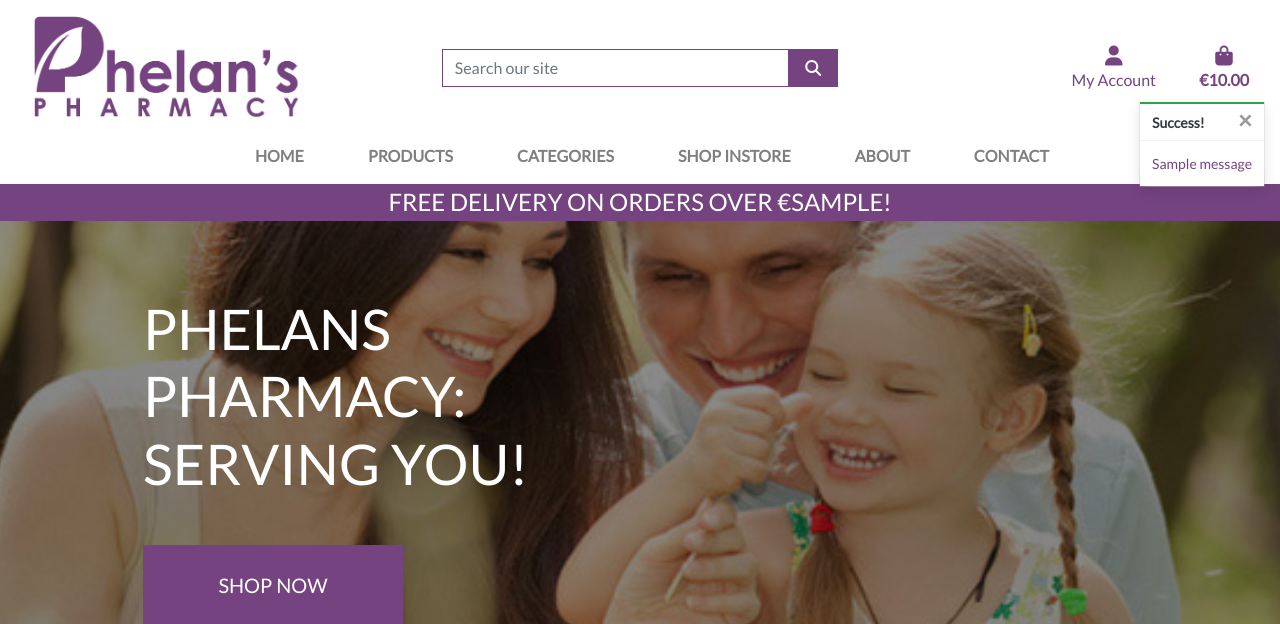
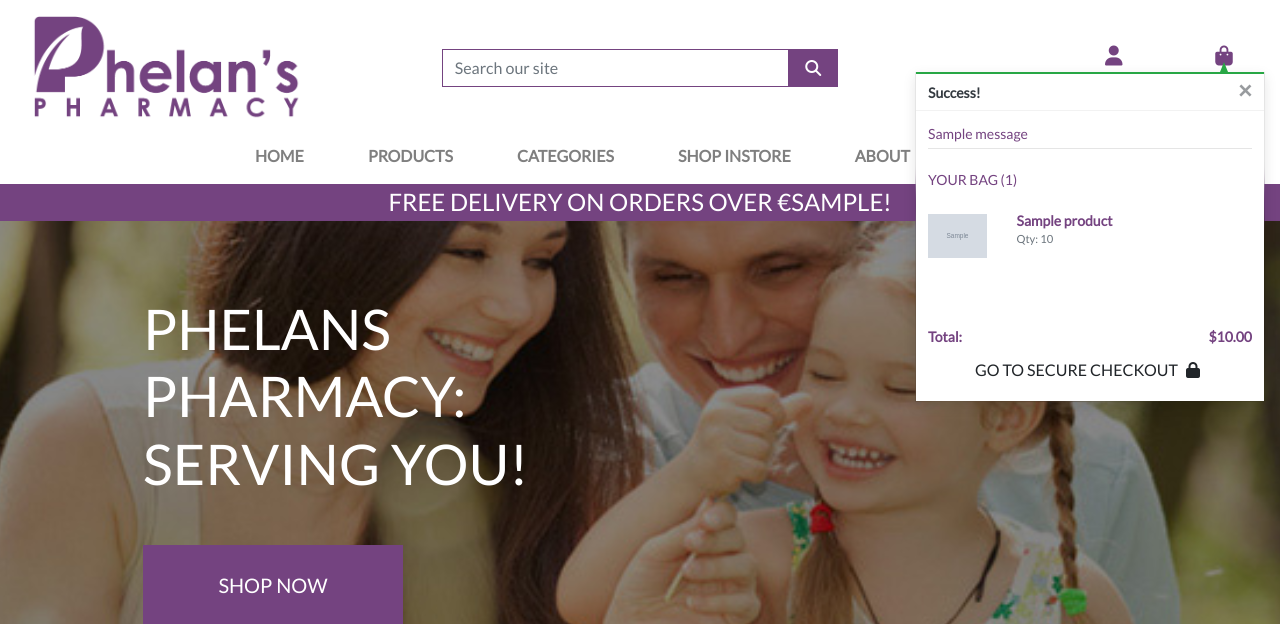
Before and after one commit to DMASCoreDeclan/PP5-Pharmacy, a Django app: template home/templates/home/index.html in a window 1280 px wide. Shown: the top 624 px of the page. Run offline with Django 3.2, Linux system fonts and the light colour scheme; the template is opened without the code that fills it: most values are stand-ins (such as "Sample title", 1, 10 or a date in 2020); grey boxes marked "Sample" are stand-in pictures; one stand-in notice (Sample message) is shown; some libraries are stand-ins or nearby versions.

Commit message:
Added toasts, notifications, css, shopping cart preview and additional messages

```diff
--- a/products/templates/products/products.html
+++ b/products/templates/products/products.html
@@ -62,7 +62,7 @@
                                 </a>
                             {% else %}
                                 <a href="{% url 'product_detail' product.id %}" target="_blank">
-                                    <img src="{{ MEDIA_URL}}noimage.png" alt="{{ product.name }}" class="card-img-top img-fluid">
+                                    <img src="{{ MEDIA_URL }}noimage.png" alt="{{ product.name }}" class="card-img-top img-fluid">
                                 </a>
                             {% endif %}
                             <div class="card-body pb-0">
--- a/static/css/base.css
+++ b/static/css/base.css
@@ -176,17 +176,72 @@ a.category-badge > span.badge:hover {
 
 .message-container {
     position: fixed;
-    top: 102px;
+    /* top: 102px; */
+    top: 72px;
     right: 15px;
     z-index: 999999999999999;
 }
 
 .custom-toast {
     overflow: visible;
+    /* Error Message not appearing on "Empty Search"
+    appears when opacity is 1, but then can't be closed*/
+    /* opacity: 1; */
 }
 
 .toast-capper {
     height: 2px;
+}
+
+/* from CSS-tricks.com: https://css-tricks.com/snippets/css/css-triangle/ */
+.arrow-up {
+    width: 0;
+    height: 0;
+    border-left: 4px solid transparent;
+    border-right: 4px solid transparent;
+    border-bottom: 10px solid black;
+    position: absolute;
+    top: -10px;
+    right: 36px;
+}
+
+/* Convenience classes - colors copied from Bootstrap */
+.arrow-primary {
+    border-bottom-color: #007bff !important;
+}
+
+.arrow-secondary {
+    border-bottom-color: #6c757d !important;
+}
+
+.arrow-success {
+    border-bottom-color: #28a745 !important;
+}
+
+.arrow-danger {
+    border-bottom-color: #dc3545 !important;
+}
+
+.arrow-warning {
+    border-bottom-color: #ffc107 !important;
+}
+
+.arrow-info {
+    border-bottom-color: #17a2b8 !important;
+}
+
+.arrow-light {
+    border-bottom-color: #f8f9fa !important;
+}
+
+.arrow-dark {
+    border-bottom-color: #343a40 !important;
+}
+
+.bag-notification-wrapper {
+    height: 100px;
+    overflow-x: hidden;
+    overflow-y: auto;
 }
 
 
--- a/templates/includes/toasts/toast_error.html
+++ b/templates/includes/toasts/toast_error.html
@@ -1,6 +1,6 @@
 <div class="toast custom-toast rounded-0 border-top-0" data-autohide="false">
-    <div class="arrow-up arrow-success"></div>
-    <div class="w-100 toast-capper bg-success"></div>
+    <div class="arrow-up arrow-danger"></div>
+    <div class="w-100 toast-capper bg-danger"></div>
     <div class="toast-header bg-white text-dark">
         <strong class="mr-auto">Error!</strong>
         <button type="button" class="ml-2 mb-1 close text-dark" data-dismiss="toast" aria-label="Close">
--- a/templates/includes/toasts/toast_success.html
+++ b/templates/includes/toasts/toast_success.html
@@ -8,6 +8,47 @@
         </button>
     </div>
     <div class="toast-body bg-white">
-        {{ message }}
+        <div class="row">
+            <div class="col">
+                {{ message }}
+                <hr class="mt-1 mb-3">
+            </div>
+        </div>
+        {% if grand_total %}
+            <p class="logo-font bg-white text-black py-1">Your Bag ({{ product_count }})</p>
+            <div class="bag-notification-wrapper">
+                {% for item in cart_items %}
+                    <div class="row">
+                        <div class="col-3 my-1">
+                            <img class="w-100" src="{{MEDIA_URL}}{{ item.product.thumbnail }}">
+                        </div>
+                        <div class="col-9">
+                            <p class="my-0"><strong>{{ item.product.name }}</strong></p>
+                            <p class="my-0 small">{% if item.product.has_sizes %}Size: {{ item.size|upper }}{% endif %}</p>
+                            <p class="my-0 small text-muted">Qty: {{ item.quantity }}</p>
+                        </div>
+                    </div>
+                {% endfor %}
+            </div>
+            <div class="row">
+                <div class="col">
+                    <strong><p class="mt-3 mb-1 text-black">
+                        Total{% if free_delivery_delta > 0 %} (Exc. delivery){% endif %}:
+                        <span class="float-right">${{ total|floatformat:2 }}</span>
+                    </p></strong>
+                    {% if free_delivery_delta > 0 %}
+                        <p class="mb-0 p-2 bg-warning shadow-sm text-black text-center">
+                            Spend <strong>${{ free_delivery_delta }}</strong> more to get free next day delivery!
+                        </p>
+                    {% endif %}
+                    <a href="{% url 'cartview' %}" class="btn btn-black btn-block rounded-0">
+                        <span class="text-uppercase">Go To Secure Checkout</span>
+                        <span class="icon">
+                            <i class="fas fa-lock"></i>
+                        </span>
+                    </a>
+                </div>
+            </div>
+        {% endif %}
     </div>
 </div>
```
Also changed, not shown: cart/views.py (+15 -2 lines).
